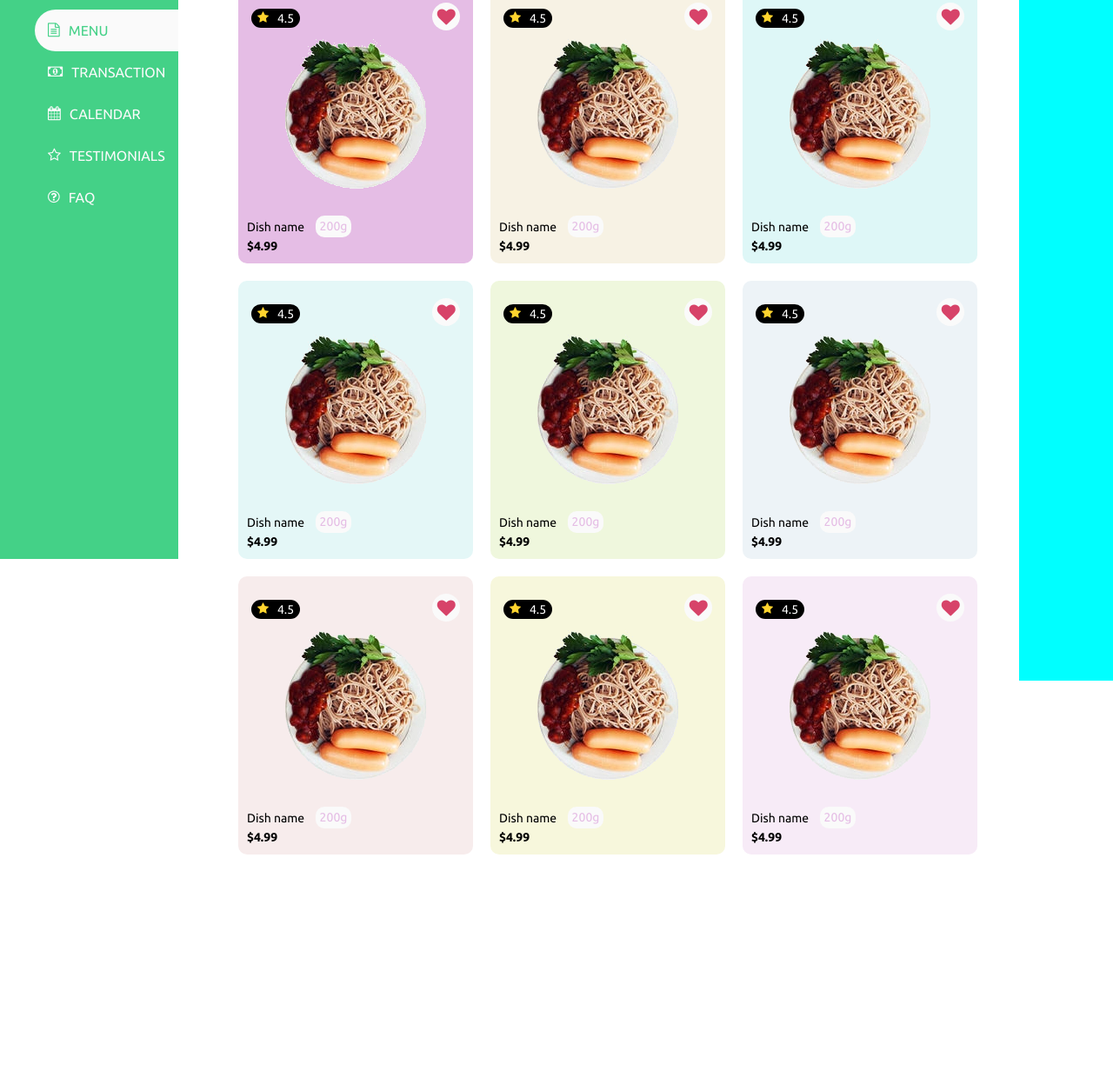
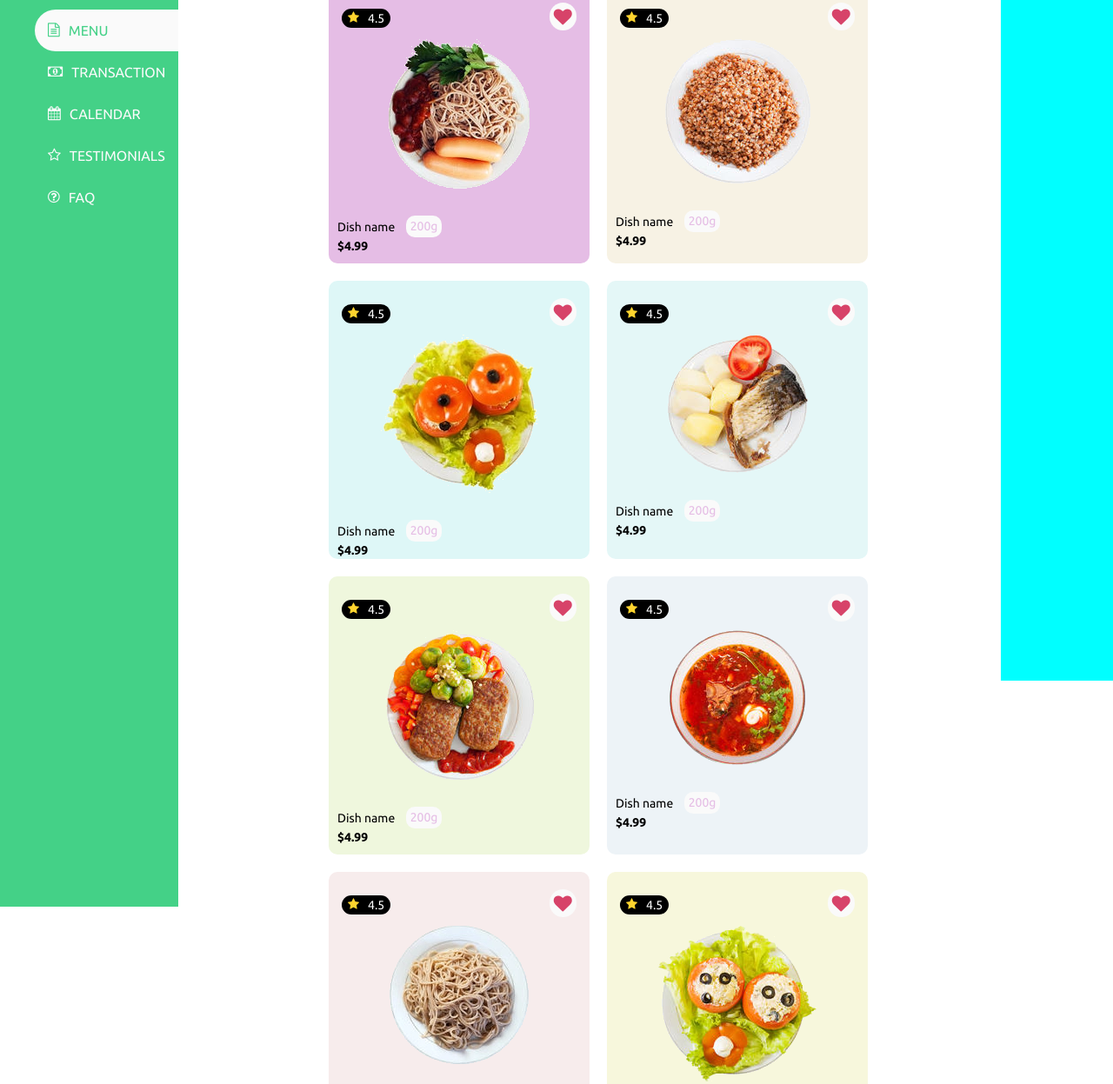
Before and after one commit to QuincyJ1/4---food-delivery-platform, a website: page index.html in a window 1280 px wide. Shown: the part 157-1404 px from the top of the page at 87% size. Before the commit the page ends 1140 px from the top, so only its background shows below. Drawn offline with Linux system fonts and the light colour scheme.

Commit message:
responsive design update

```diff
--- a/css/base/base.css
+++ b/css/base/base.css
@@ -8,6 +8,15 @@ body * {
 :root {
   --main-color: #44d187;
   --secondary-color: #fafafa;
+  --product1: #e5bde5;
+  --product2: #f7f2e4;
+  --product3: #def7f7;
+  --product4: #e4f7f7;
+  --product5: #eff7dd;
+  --product6: #edf3f7;
+  --product7: #f7ecec;
+  --product8: #f7f7dc;
+  --product9: #f7ebf7;
 }
 
 body {
--- a/css/base/layout.css
+++ b/css/base/layout.css
@@ -5,7 +5,7 @@
 .sidebar {
   width: 250px;
   /* width: 300px; */
-  height: 100vh;
+  height: 150vh;
 }
 
 section > .top-section {
@@ -27,9 +27,13 @@ section > .sort-menu {
 }
 
 .columns .checkout {
-  width: 30%;
+  width: 40%;
 }
-
+/* @media (max-width: 1600px) {
+  .columns .product-container {
+    width: 25%;
+  } */
+/* } */
 @media (max-width: 1200px) {
   .columns .checkout {
     display: none;
@@ -50,7 +54,7 @@ section > .sort-menu {
     display: none;
   }
 
-  .section .top-section {
+  section .top-section {
   }
 }
 
--- a/css/pages/home.css
+++ b/css/pages/home.css
@@ -127,13 +127,12 @@
   font-size: 14px;
 }
 .columns .product-container {
-  width: 270px;
+  width: 300px;
   height: 320px;
   margin-left: 20px;
   margin-bottom: 20px;
-  background-color: #e5bde5;
   border-radius: 10px;
-  flex-direction: column;
+  background-color: var(--product1);
 }
 .columns .ratings-like-row {
   display: flex;
@@ -190,29 +189,30 @@
   margin-left: 10px;
   font-weight: bold;
 }
+
 .columns .product2 {
-  background-color: #f7f2e4;
+  background-color: var(--product2);
 }
 .columns .product3 {
-  background-color: #def7f7;
+  background-color: var(--product3);
 }
 .columns .product4 {
-  background-color: #e4f7f7;
+  background-color: var(--product4);
 }
 .columns .product5 {
-  background-color: #eff7dd;
+  background-color: var(--product5);
 }
 .columns .product6 {
-  background-color: #edf3f7;
+  background-color: var(--product6);
 }
 .columns .product7 {
-  background-color: #f7ecec;
+  background-color: var(--product7);
 }
 .columns .product8 {
-  background-color: #f7f7dc;
+  background-color: var(--product8);
 }
 .columns .product9 {
-  background-color: #f7ebf7;
+  background-color: var(--product9);
 }
 .checkout {
   background-color: aqua;
--- a/index.html
+++ b/index.html
@@ -99,7 +99,7 @@
                             <div class="like-icon"><a href="#"><i class="fa fa-heart" aria-hidden="true"></i></a>
                             </div>
                         </div>
-                        <div class="food-pic-container"><img src="./img/food-1.webp" alt="Food-Photo">
+                        <div class="food-pic-container"><img src="./img/food-2.webp" alt="Food-Photo">
                         </div>
                         <p class="food-name">Dish name <span>200g</span></p>
                         <p class="food-price">$4.99</p>
@@ -116,7 +116,7 @@
                             <div class="like-icon"><a href="#"><i class="fa fa-heart" aria-hidden="true"></i></a>
                             </div>
                         </div>
-                        <div class="food-pic-container"><img src="./img/food-1.webp" alt="Food-Photo">
+                        <div class="food-pic-container"><img src="./img/food-3.webp" alt="Food-Photo">
                         </div>
                         <p class="food-name">Dish name <span>200g</span></p>
                         <p class="food-price">$4.99</p>
@@ -133,7 +133,7 @@
                             <div class="like-icon"><a href="#"><i class="fa fa-heart" aria-hidden="true"></i></a>
                             </div>
                         </div>
-                        <div class="food-pic-container"><img src="./img/food-1.webp" alt="Food-Photo">
+                        <div class="food-pic-container"><img src="./img/food-4.webp" alt="Food-Photo">
                         </div>
                         <p class="food-name">Dish name <span>200g</span></p>
                         <p class="food-price">$4.99</p>
@@ -150,7 +150,7 @@
                             <div class="like-icon"><a href="#"><i class="fa fa-heart" aria-hidden="true"></i></a>
                             </div>
                         </div>
-                        <div class="food-pic-container"><img src="./img/food-1.webp" alt="Food-Photo">
+                        <div class="food-pic-container"><img src="./img/food-5.webp" alt="Food-Photo">
                         </div>
                         <p class="food-name">Dish name <span>200g</span></p>
                         <p class="food-price">$4.99</p>
@@ -167,7 +167,7 @@
                             <div class="like-icon"><a href="#"><i class="fa fa-heart" aria-hidden="true"></i></a>
                             </div>
                         </div>
-                        <div class="food-pic-container"><img src="./img/food-1.webp" alt="Food-Photo">
+                        <div class="food-pic-container"><img src="./img/food-6.webp" alt="Food-Photo">
                         </div>
                         <p class="food-name">Dish name <span>200g</span></p>
                         <p class="food-price">$4.99</p>
@@ -184,7 +184,7 @@
                             <div class="like-icon"><a href="#"><i class="fa fa-heart" aria-hidden="true"></i></a>
                             </div>
                         </div>
-                        <div class="food-pic-container"><img src="./img/food-1.webp" alt="Food-Photo">
+                        <div class="food-pic-container"><img src="./img/food-7.webp" alt="Food-Photo">
                         </div>
                         <p class="food-name">Dish name <span>200g</span></p>
                         <p class="food-price">$4.99</p>
@@ -201,7 +201,7 @@
                             <div class="like-icon"><a href="#"><i class="fa fa-heart" aria-hidden="true"></i></a>
                             </div>
                         </div>
-                        <div class="food-pic-container"><img src="./img/food-1.webp" alt="Food-Photo">
+                        <div class="food-pic-container"><img src="./img/food-8.webp" alt="Food-Photo">
                         </div>
                         <p class="food-name">Dish name <span>200g</span></p>
                         <p class="food-price">$4.99</p>
@@ -218,7 +218,7 @@
                             <div class="like-icon"><a href="#"><i class="fa fa-heart" aria-hidden="true"></i></a>
                             </div>
                         </div>
-                        <div class="food-pic-container"><img src="./img/food-1.webp" alt="Food-Photo">
+                        <div class="food-pic-container"><img src="./img/food-9.webp" alt="Food-Photo">
                         </div>
                         <p class="food-name">Dish name <span>200g</span></p>
                         <p class="food-price">$4.99</p>
```
